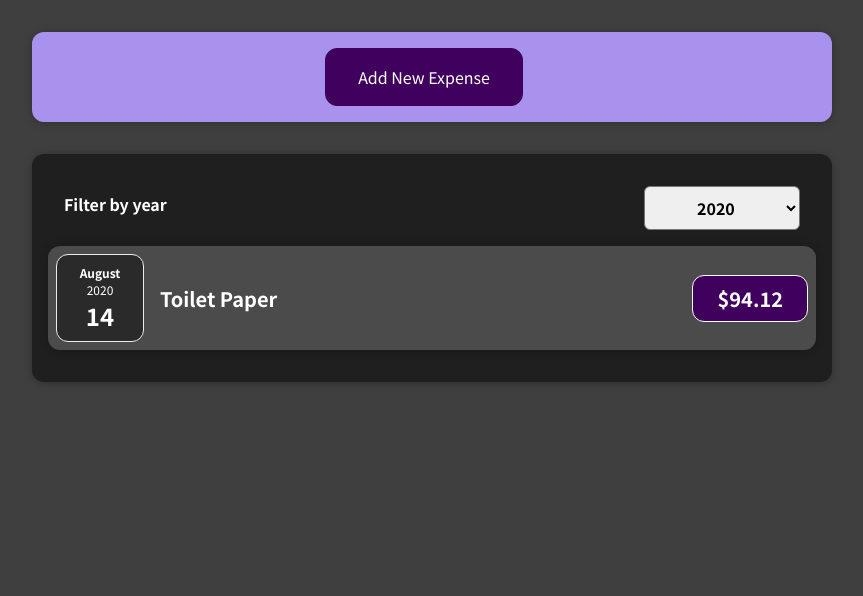
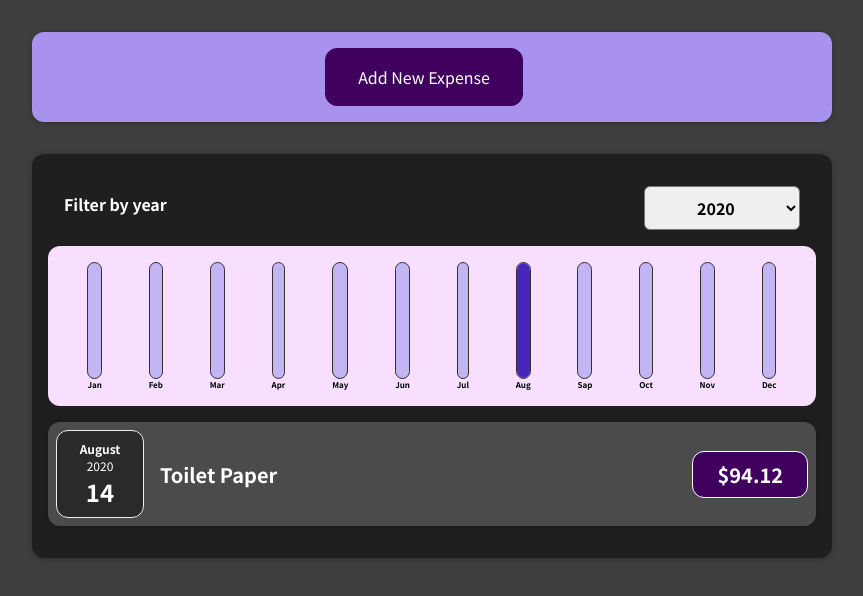
Before and after one commit to hiimhl/React-re, a React (Create React App) app: page / in a window 1280 px wide. Shown: the top 596 px of the page, without its empty margins (208-1071 px from the left). Built offline with nearby package versions, Linux system fonts and the light colour scheme.

Commit message:
Expense End...

```diff
--- /dev/null
+++ b/src/components/Chart/Chart.css
@@ -0,0 +1,9 @@
+.chart {
+  padding: 1rem;
+  border-radius: 12px;
+  background-color: #f8dfff;
+  text-align: center;
+  display: flex;
+  justify-content: space-around;
+  height: 10rem;
+}
--- /dev/null
+++ b/src/components/Chart/Chart.js
@@ -0,0 +1,22 @@
+import ChartBar from "./ChartBar";
+import "./Chart.css";
+
+function Chart(props) {
+  const dataPointValues = props.dataPoints.map((dataPoint) => dataPoint.value);
+  const totalMaximum = Math.max(...dataPointValues);
+
+  return (
+    <div className="chart">
+      {props.dataPoints.map((dataPoint) => (
+        <ChartBar
+          key={dataPoint.label}
+          value={dataPoint.value}
+          maxValue={totalMaximum}
+          label={dataPoint.label}
+        />
+      ))}
+    </div>
+  );
+}
+
+export default Chart;
--- /dev/null
+++ b/src/components/Chart/ChartBar.css
@@ -0,0 +1,30 @@
+.chart-bar {
+  height: 100%;
+  display: flex;
+  flex-direction: column;
+  align-items: center;
+}
+
+.chart-bar__inner {
+  height: 100%;
+  width: 100%;
+  border: 1px solid #313131;
+  border-radius: 12px;
+  background-color: #c3b4f3;
+  overflow: hidden;
+  display: flex;
+  flex-direction: column;
+  justify-content: flex-end;
+}
+
+.chart-bar__fill {
+  background-color: #4826b9;
+  width: 100%;
+  transition: all 0.3s ease-out;
+}
+
+.chart-bar__label {
+  font-weight: bold;
+  font-size: 0.5rem;
+  text-align: center;
+}
--- /dev/null
+++ b/src/components/Chart/ChartBar.js
@@ -0,0 +1,25 @@
+import "./ChartBar.css";
+
+function ChartBar(props) {
+  let barFillHeight = "0%";
+  //css로 사용할 것이기 때문에 string으로 작성.
+
+  if (props.maxValue > 0) {
+    barFillHeight = Math.round((props.value / props.maxValue) * 100) + "%";
+    //round = 반올림
+    //얼마큼 채워져야할지 1!100 사이의 값으로 나타내줌
+  }
+  return (
+    <div className="chart-bar">
+      <div className="chart-bar__inner">
+        <div
+          className="chart-bar__fill"
+          style={{ height: barFillHeight }}
+        ></div>
+      </div>
+      <div className="chart-bar__label">{props.label}</div>
+    </div>
+  );
+}
+
+export default ChartBar;
--- /dev/null
+++ b/src/components/Expenses/ExpenseChart.js
@@ -0,0 +1,26 @@
+import Chart from "../Chart/Chart";
+
+function ExpenseChart(props) {
+  const chartDataPoints = [
+    { label: "Jan", value: 0 },
+    { label: "Feb", value: 0 },
+    { label: "Mar", value: 0 },
+    { label: "Apr", value: 0 },
+    { label: "May", value: 0 },
+    { label: "Jun", value: 0 },
+    { label: "Jul", value: 0 },
+    { label: "Aug", value: 0 },
+    { label: "Sap", value: 0 },
+    { label: "Oct", value: 0 },
+    { label: "Nov", value: 0 },
+    { label: "Dec", value: 0 },
+  ];
+
+  for (const expense of props.expenses) {
+    const expenseMonth = expense.date.getMonth(); // starting at 0 => january => 0
+    chartDataPoints[expenseMonth].value += expense.amount;
+  }
+  return <Chart dataPoints={chartDataPoints} />;
+}
+
+export default ExpenseChart;
--- a/src/components/Expenses/Expenses.js
+++ b/src/components/Expenses/Expenses.js
@@ -3,6 +3,7 @@
 import Card from "../UI/Card";
 import "./Expenses.css";
 import ExpensesList from "./ExpensesList";
+import ExpenseChart from "./ExpenseChart";
 
 function Expenses(props) {
   const [filteredYear, setFilteredYear] = useState("2020");
@@ -21,6 +22,7 @@
         selected={filteredYear}
         onChangeFilter={filterChangeHandler}
       />
+      <ExpenseChart expenses={filteredExpenses} />
       <ExpensesList items={filteredExpenses} />
     </Card>
   );
```
